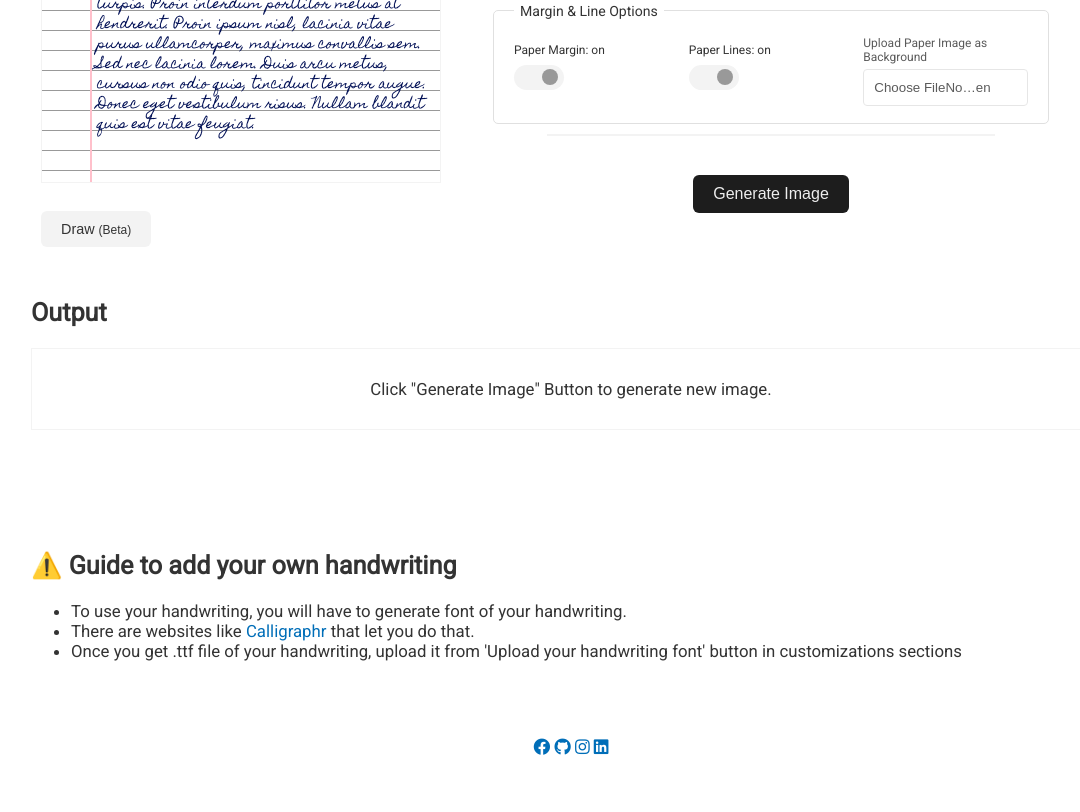
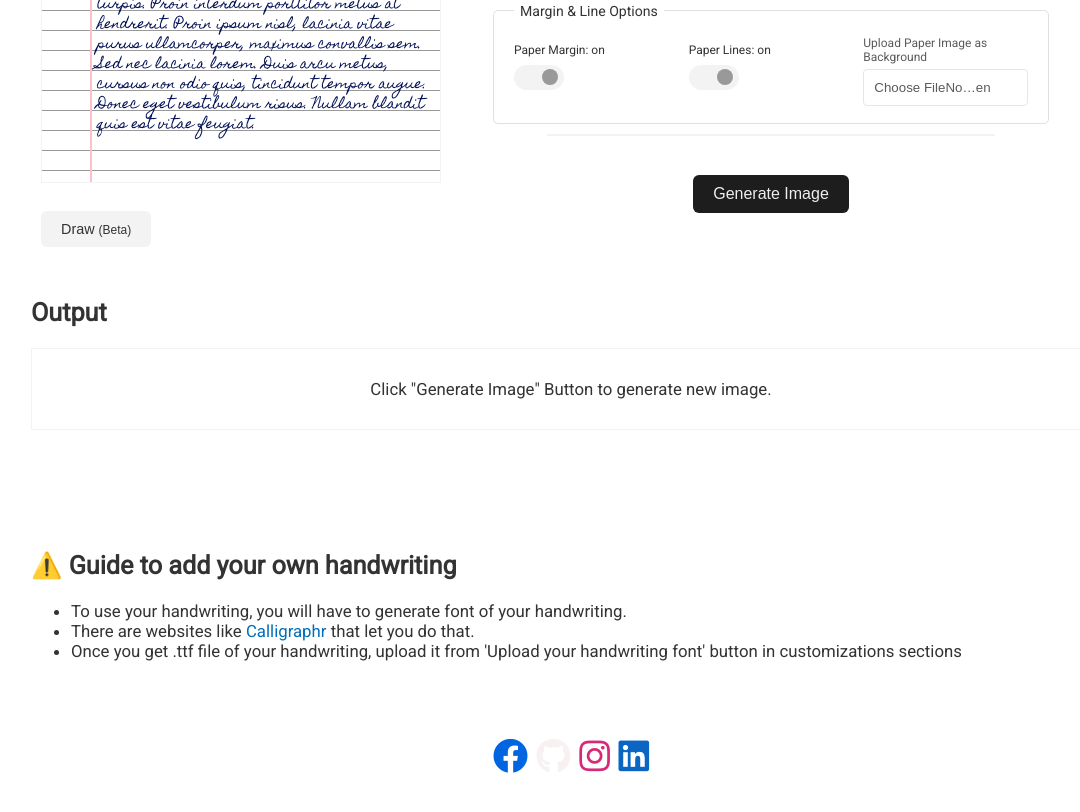
Before and after one commit to AshakOdree/Text-to-Handwriting-convert, a website with bundled scripts: page index.html in a window 1280 px wide. Shown: the part 735-1547 px from the top of the page, without its empty margins (69-1149 px from the left). Built offline with nearby package versions, Linux system fonts and the light colour scheme; no server answers; a web font is replaced by a local one.

Commit message:
Update index.css

```diff
--- a/css/index.css
+++ b/css/index.css
@@ -469,3 +469,48 @@ input[type='file']::before {
     margin-top: 10px;
   }
 }
+
+/* for icon */
+.social-links-container {
+    position: absolute;
+    top: 50%;
+    left: 50%;
+    transform: translate(-50%, -50%);
+}
+
+.social-links-container {
+  position: fixed;
+  bottom: 0;
+}
+
+.social-links a {
+  margin-left: 0;
+  margin-right: 0;
+  font-size: 35px;
+  text-decoration: none;
+  color: black;
+}
+
+
+
+.fab.fa-facebook {
+  color: rgb(1, 101, 225);
+}
+
+
+
+.fab.fa-github {
+  color: rgb(247, 241, 241);
+}
+
+
+
+.fab.fa-instagram {
+  color: rgb(214,41,118);
+}
+
+
+
+.fab.fa-linkedin{
+  color: rgb(10, 102, 194);
+}
```
